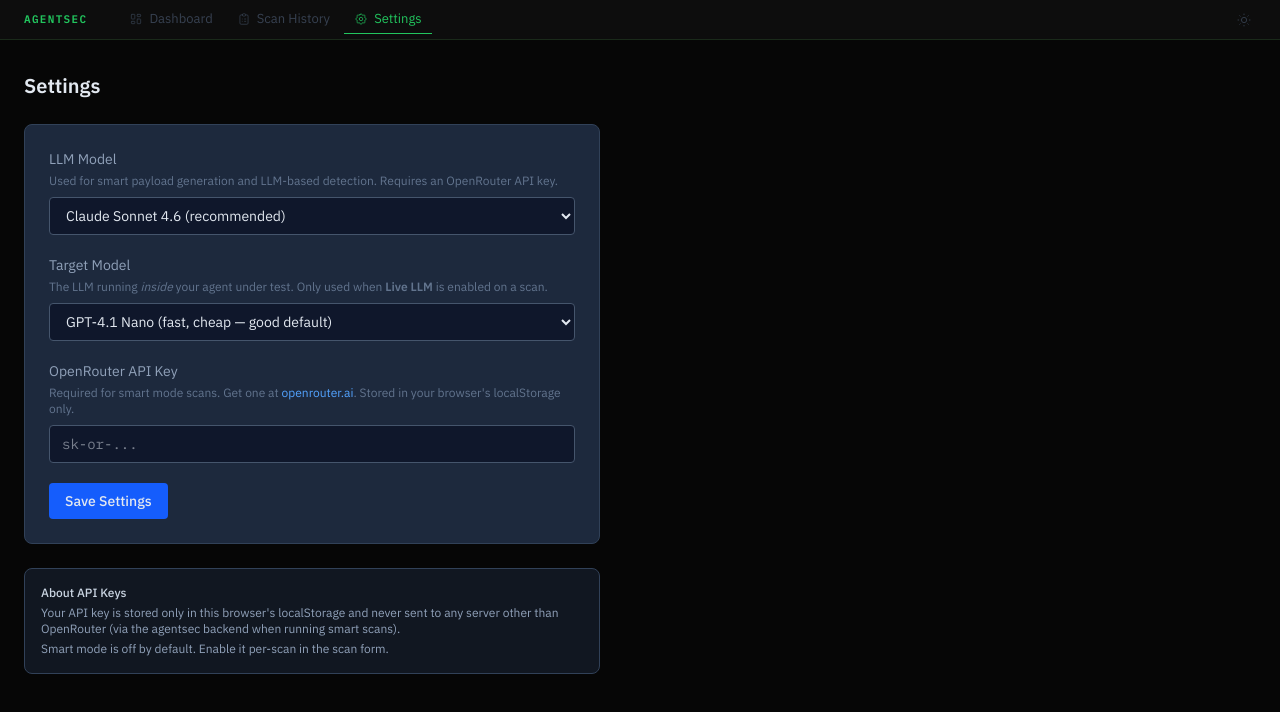
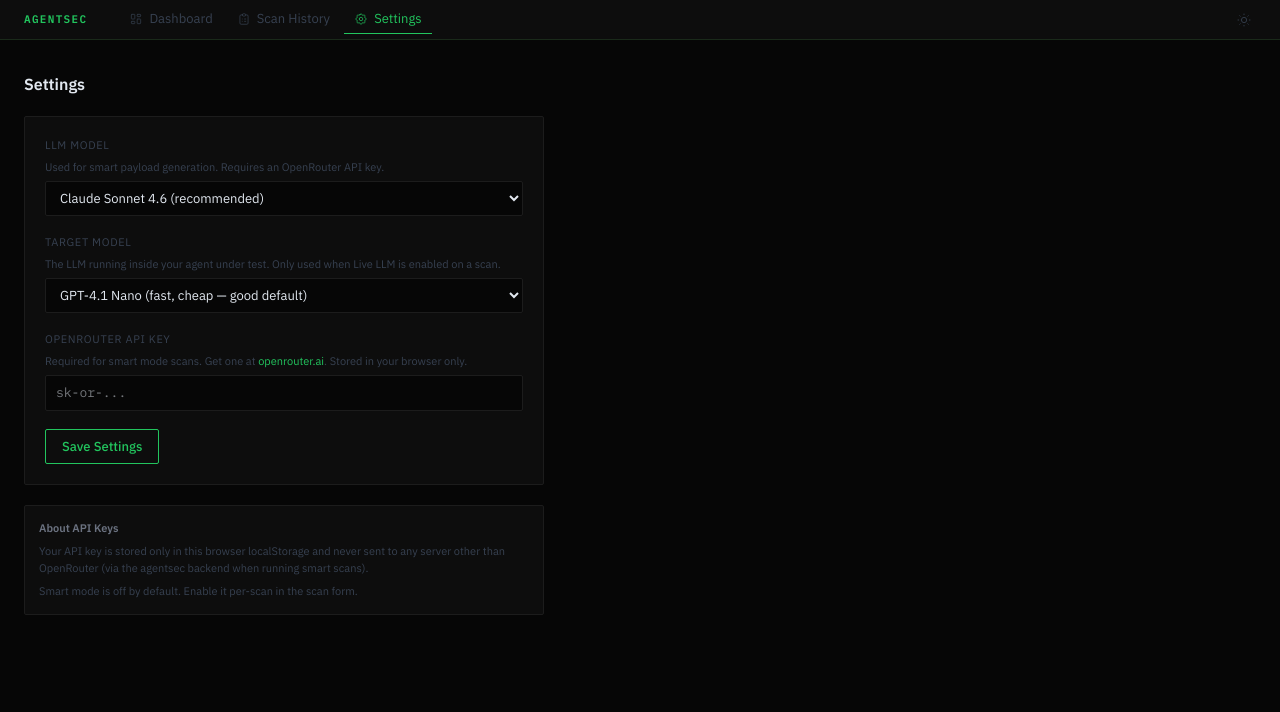
Before and after one commit to n3pt7un/agentsec, a React app in the folder src/agentsec/dashboard/frontend/: page /settings in a window 1280 px wide. Shown: the top 712 px of the page. Built offline with nearby package versions, Linux system fonts and the light colour scheme; the HTML template or start-up script is replaced by a standard one.

Commit message:
FEAT: restyle Settings page with token-based form fields and ghost save button
Co-Authored-By: Claude Sonnet 4.6 <noreply@anthropic.com>

```diff
--- a/src/agentsec/dashboard/frontend/src/pages/Settings.jsx
+++ b/src/agentsec/dashboard/frontend/src/pages/Settings.jsx
@@ -1,4 +1,5 @@
 import { useState, useEffect } from 'react';
+import { IconCheck } from '@tabler/icons-react';
 import { useSettings } from '../hooks/useSettings';
 
 const MODELS = [
@@ -20,9 +21,40 @@ const TARGET_MODELS = [
   { value: 'meta-llama/llama-3.3-70b-instruct', label: 'Llama 3.3 70B' },
 ];
 
+const fieldLabel = {
+  fontSize: '11px',
+  color: 'var(--text-muted)',
+  fontFamily: 'var(--font-sans)',
+  textTransform: 'uppercase',
+  letterSpacing: '0.06em',
+  display: 'block',
+  marginBottom: '5px',
+};
+
+const fieldHint = {
+  fontSize: '11px',
+  color: 'var(--text-muted)',
+  fontFamily: 'var(--font-sans)',
+  marginBottom: '6px',
+  lineHeight: 1.5,
+};
+
+const inputBase = {
+  width: '100%',
+  background: 'var(--bg-page)',
+  border: '1px solid var(--border)',
+  borderRadius: 'var(--radius)',
+  padding: '7px 10px',
+  fontSize: '13px',
+  color: 'var(--text-primary)',
+  outline: 'none',
+  boxSizing: 'border-box',
+};
+
 export default function Settings() {
   const { settings, updateSettings } = useSettings();
   const [saved, setSaved] = useState(false);
+  const [saveHovered, setSaveHovered] = useState(false);
   const [form, setForm] = useState(settings);
 
   useEffect(() => { setForm(settings); }, [settings]);
@@ -35,74 +67,112 @@ export default function Settings() {
   };
 
   return (
-    <div className="max-w-xl space-y-6">
-      <h1 className="text-xl font-bold">Settings</h1>
+    <div style={{ maxWidth: '520px', display: 'flex', flexDirection: 'column', gap: '20px' }}>
+      <h1 style={{ fontSize: '16px', fontWeight: 600, color: 'var(--text-primary)', fontFamily: 'var(--font-sans)' }}>
+        Settings
+      </h1>
 
-      <form onSubmit={handleSave} className="bg-slate-800 rounded-lg border border-slate-700 p-6 space-y-5">
+      <form onSubmit={handleSave} style={{
+        background: 'var(--bg-surface)',
+        border: '1px solid var(--border)',
+        borderRadius: 'var(--radius)',
+        padding: '20px',
+        display: 'flex',
+        flexDirection: 'column',
+        gap: '18px',
+      }}>
         <div>
-          <label className="block text-sm text-slate-400 mb-1">LLM Model</label>
-          <p className="text-xs text-slate-500 mb-2">
-            Used for smart payload generation and LLM-based detection. Requires an OpenRouter API key.
-          </p>
+          <label style={fieldLabel}>LLM Model</label>
+          <p style={fieldHint}>Used for smart payload generation. Requires an OpenRouter API key.</p>
           <select
             value={form.llm_model}
             onChange={e => setForm({ ...form, llm_model: e.target.value })}
-            className="w-full bg-slate-900 border border-slate-600 rounded px-3 py-2 text-sm"
+            style={{ ...inputBase, fontFamily: 'var(--font-sans)' }}
+            onFocus={e => { e.target.style.borderColor = 'var(--accent)'; }}
+            onBlur={e => { e.target.style.borderColor = 'var(--border)'; }}
           >
-            {MODELS.map(m => (
-              <option key={m.value} value={m.value}>{m.label}</option>
-            ))}
+            {MODELS.map(m => <option key={m.value} value={m.value}>{m.label}</option>)}
           </select>
         </div>
 
         <div>
-          <label className="block text-sm text-slate-400 mb-1">Target Model</label>
-          <p className="text-xs text-slate-500 mb-2">
-            The LLM running <em>inside</em> your agent under test. Only used when <strong>Live LLM</strong> is enabled on a scan.
-          </p>
+          <label style={fieldLabel}>Target Model</label>
+          <p style={fieldHint}>The LLM running inside your agent under test. Only used when Live LLM is enabled on a scan.</p>
           <select
             value={form.target_model}
             onChange={e => setForm({ ...form, target_model: e.target.value })}
-            className="w-full bg-slate-900 border border-slate-600 rounded px-3 py-2 text-sm"
+            style={{ ...inputBase, fontFamily: 'var(--font-sans)' }}
+            onFocus={e => { e.target.style.borderColor = 'var(--accent)'; }}
+            onBlur={e => { e.target.style.borderColor = 'var(--border)'; }}
           >
-            {TARGET_MODELS.map(m => (
-              <option key={m.value} value={m.value}>{m.label}</option>
-            ))}
+            {TARGET_MODELS.map(m => <option key={m.value} value={m.value}>{m.label}</option>)}
           </select>
         </div>
 
         <div>
-          <label className="block text-sm text-slate-400 mb-1">OpenRouter API Key</label>
-          <p className="text-xs text-slate-500 mb-2">
+          <label style={fieldLabel}>OpenRouter API Key</label>
+          <p style={fieldHint}>
             Required for smart mode scans. Get one at{' '}
-            <a href="https://openrouter.ai" target="_blank" rel="noopener noreferrer" className="text-blue-400 hover:underline">openrouter.ai</a>.
-            Stored in your browser's localStorage only.
+            <a href="https://openrouter.ai" target="_blank" rel="noopener noreferrer"
+               style={{ color: 'var(--accent)', fontFamily: 'var(--font-sans)' }}>
+              openrouter.ai
+            </a>.
+            Stored in your browser only.
           </p>
           <input
             type="password"
             value={form.openrouter_api_key}
             onChange={e => setForm({ ...form, openrouter_api_key: e.target.value })}
             placeholder="sk-or-..."
-            className="w-full bg-slate-900 border border-slate-600 rounded px-3 py-2 text-sm font-mono"
+            style={{ ...inputBase, fontFamily: 'var(--font-mono)' }}
+            onFocus={e => { e.target.style.borderColor = 'var(--accent)'; }}
+            onBlur={e => { e.target.style.borderColor = 'var(--border)'; }}
           />
         </div>
 
-        <div className="flex items-center gap-3">
+        <div style={{ display: 'flex', alignItems: 'center', gap: '12px' }}>
           <button
             type="submit"
-            className="bg-blue-600 hover:bg-blue-500 px-4 py-2 rounded text-sm font-medium transition-colors"
+            onMouseEnter={() => setSaveHovered(true)}
+            onMouseLeave={() => setSaveHovered(false)}
+            style={{
+              border: '1px solid var(--accent)',
+              borderRadius: 'var(--radius)',
+              padding: '7px 16px',
+              fontSize: '13px',
+              color: 'var(--accent)',
+              background: saveHovered ? 'var(--success-bg)' : 'transparent',
+              cursor: 'pointer',
+              fontFamily: 'var(--font-sans)',
+              fontWeight: 500,
+              transition: 'background 0.1s',
+            }}
           >
             Save Settings
           </button>
           {saved && (
-            <span className="text-green-400 text-sm">&#10003; Saved</span>
+            <span style={{ display: 'flex', alignItems: 'center', gap: '4px', fontSize: '13px', color: 'var(--accent)', fontFamily: 'var(--font-sans)' }}>
+              <IconCheck size={14} stroke={2} /> Saved
+            </span>
           )}
         </div>
       </form>
 
-      <div className="bg-slate-800/50 border border-slate-700 rounded-lg p-4 text-xs text-slate-400 space-y-1">
-        <p className="font-medium text-slate-300">About API Keys</p>
-        <p>Your API key is stored only in this browser's localStorage and never sent to any server other than OpenRouter (via the agentsec backend when running smart scans).</p>
+      <div style={{
+        background: 'var(--bg-surface)',
+        border: '1px solid var(--border)',
+        borderRadius: 'var(--radius)',
+        padding: '14px',
+        fontSize: '11px',
+        color: 'var(--text-muted)',
+        fontFamily: 'var(--font-sans)',
+        display: 'flex',
+        flexDirection: 'column',
+        gap: '5px',
+        lineHeight: 1.6,
+      }}>
+        <p style={{ fontWeight: 600, color: 'var(--text-secondary)' }}>About API Keys</p>
+        <p>Your API key is stored only in this browser localStorage and never sent to any server other than OpenRouter (via the agentsec backend when running smart scans).</p>
         <p>Smart mode is off by default. Enable it per-scan in the scan form.</p>
       </div>
     </div>
```
